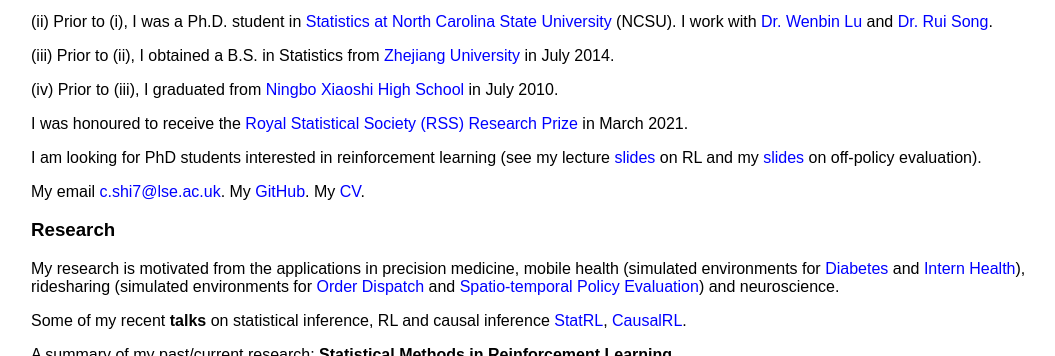
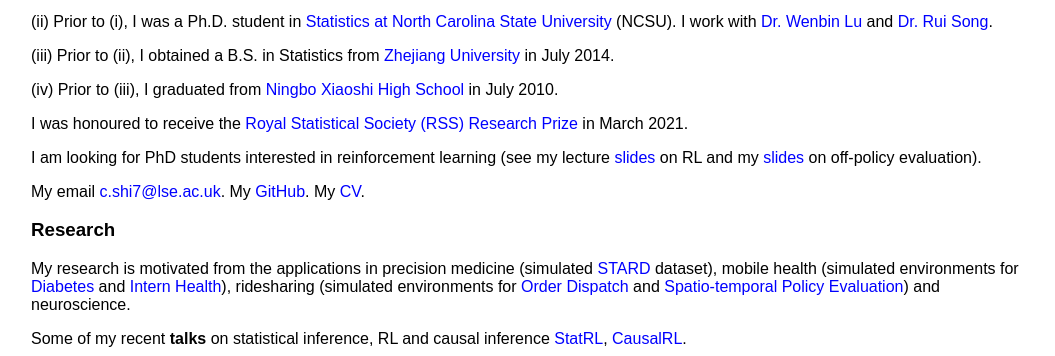
Before and after one commit to callmespring/callmespring.github.io, a Jekyll site: the page built from index.md, in a window 1280 px wide and 900 px high, scrolled down 929 px, cut to the strip 0-356 px from the top of the window. Shown: the whole strip, without its empty margins (109-1164 px from the left). Built offline with Jekyll 4.4.1, drawn with Linux system fonts in a browser that asks for light colours.

Commit message:
Update index.md

```diff
--- a/index.md
+++ b/index.md
@@ -26,7 +26,7 @@
 
 ### Research
 
-My research is motivated from the applications in precision medicine, mobile health (simulated environments for [Diabetes](https://github.com/RunzheStat/TestMDP) and [Intern Health](https://github.com/limengbinggz/cusum-rl)), ridesharing (simulated environments for [Order Dispatch](https://github.com/callmespring/MDPOD) and [Spatio-temporal Policy Evaluation](https://github.com/RunzheStat/CausalMARL)) and neuroscience.
+My research is motivated from the applications in precision medicine (simulated [STARD](https://cran.r-project.org/web/packages/ITRSelect/index.html) dataset), mobile health (simulated environments for [Diabetes](https://github.com/RunzheStat/TestMDP) and [Intern Health](https://github.com/limengbinggz/cusum-rl)), ridesharing (simulated environments for [Order Dispatch](https://github.com/callmespring/MDPOD) and [Spatio-temporal Policy Evaluation](https://github.com/RunzheStat/CausalMARL)) and neuroscience.
 
 Some of my recent **talks** on statistical inference, RL and causal inference [StatRL](https://www.youtube.com/watch?v=-SW9PevZThs&t=982s), [CausalRL](https://www.youtube.com/watch?v=Zor1CmRyycw&t=397s).
 
```
